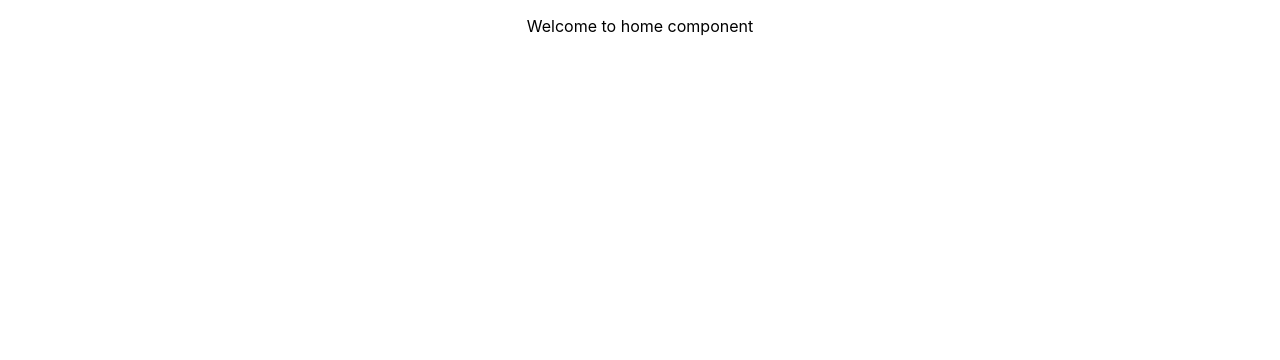
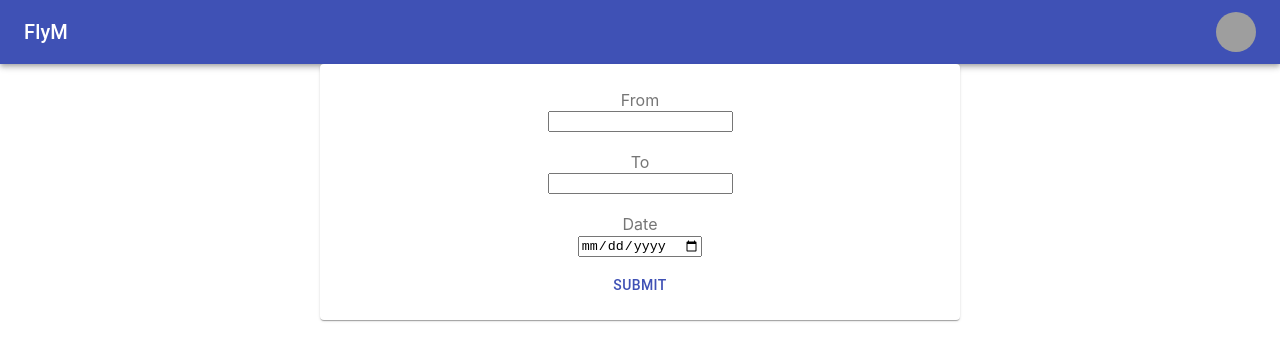
Before and after one commit to officialbidisha/FlyM, a React (Create React App) app: page / in a window 1280 px wide. Shown: the top 360 px of the page. Built offline with nearby package versions, Linux system fonts and the light colour scheme; grey boxes are pictures that could not be loaded.

Commit message:
Added thunk

```diff
--- a/package.json
+++ b/package.json
@@ -4,6 +4,7 @@
   "private": true,
   "dependencies": {
     "@material-ui/core": "^4.12.3",
+    "@material-ui/icons": "^4.11.2",
     "@testing-library/jest-dom": "^5.16.2",
     "@testing-library/react": "^12.1.4",
     "@testing-library/user-event": "^13.5.0",
--- /dev/null
+++ b/src/components/Header.js
@@ -0,0 +1,40 @@
+import Avatar from '@material-ui/core/Avatar';
+import { makeStyles } from '@material-ui/core/styles';
+import AppBar from '@material-ui/core/AppBar';
+import Toolbar from '@material-ui/core/Toolbar';
+import Typography from '@material-ui/core/Typography';
+
+
+const Header = () => {
+      const useStyles = makeStyles((theme) => ({
+            root: {
+
+            },
+
+            title: {
+
+            },
+
+            content: {
+                  justifyContent: 'space-between'
+            }
+      }));
+      const classes = useStyles();
+
+      return (
+
+
+            <div className={classes.root}>
+                  <AppBar position="static">
+                        <Toolbar className={classes.content}>
+
+                              <Typography variant="h6" className={classes.title} position="left">
+                                    FlyM
+                              </Typography>
+                              <Avatar alt="Remy Sharp" src="/static/images/avatar/1.jpg" />
+                        </Toolbar>
+                  </AppBar>
+            </div>
+      )
+}
+export default Header;
--- a/src/components/HomeSearch.js
+++ /dev/null
@@ -1,5 +0,0 @@
-const HomeSearch = () => {
-
-}
-
-export default HomeSearch;
--- /dev/null
+++ b/src/components/Search.js
@@ -0,0 +1,96 @@
+
+import { makeStyles } from '@material-ui/core/styles';
+import Paper from '@material-ui/core/Paper';
+import Grid from '@material-ui/core/Grid';
+import searchclasses from './Search.module.css';
+import Button from '@material-ui/core/Button';
+import { useState } from 'react';
+import {searchFlights}  from '../store/actions/searchFlightActions';
+import { useDispatch } from 'react-redux';
+const Search = () => {
+
+    const [fromLandmark, setFromLandmark] = useState("");
+    const [toDestination, setToDestination] = useState("");
+    const [date, setDate] = useState("");
+
+    const dispatch = useDispatch();
+
+    const useStyles = makeStyles((theme) => ({
+        root: {
+            flexGrow: 1,
+
+        },
+        centralised: {
+            justifyContent: 'center'
+        },
+        paper: {
+            padding: theme.spacing(2),
+            textAlign: 'center',
+            color: theme.palette.text.secondary,
+        },
+        formfield: {
+            padding: '10px 0px',
+        },
+
+    }));
+
+    const classes = useStyles();
+
+    const submitHandler = (event) => {
+        event.preventDefault();
+        dispatch(searchFlights({to: toDestination, from: fromLandmark, date}));
+
+    }
+
+    const destinationChangeHandler = (e) => {
+        setToDestination(e.target.value);
+    }
+
+    const landmarkChangeHandler = e => {
+        setFromLandmark(e.target.value)
+    }
+
+    const dateChangeHandler = e => {
+        setDate(e.target.value);
+    }
+
+
+
+    return (
+        <div className={classes.root}>
+            <Grid container className={classes.centralised}>
+                <Grid item xs={6}>
+                    <Paper className={classes.paper}>
+                        <form className={classes.form} onSubmit={submitHandler}>
+                            <div className={classes['formfield']}>
+                                <label className={searchclasses['labels']}>From</label>
+                                <input type="text" aria-label="ToDestination"
+                                    aria-required="true" value={toDestination}
+                                    onChange={destinationChangeHandler} required></input>
+                            </div>
+                            <div className={classes['formfield']}>
+                                <label className={searchclasses.labels}>To</label>
+                                <input type="text" aria-label="FromLandmark"
+                                    value={fromLandmark}
+                                    onChange={landmarkChangeHandler}
+
+                                    aria-required="true" required></input>
+                            </div>
+                            <div className={classes['formfield']}>
+                                <label className={searchclasses.labels}>Date</label>
+                                <input type="date" aria-label="DateOfTravelling"
+                                    value={date}
+                                    onChange={dateChangeHandler}
+
+                                    aria-required="true" required></input>
+                            </div>
+                            <Button color="primary" type="submit">Submit</Button>
+                        </form>
+                    </Paper>
+                </Grid>
+            </Grid>
+        </div>
+    )
+}
+
+export default Search;
--- /dev/null
+++ b/src/components/Search.module.css
@@ -0,0 +1,3 @@
+.labels{
+    display: block
+}
--- a/src/index.js
+++ b/src/index.js
@@ -3,10 +3,15 @@ import ReactDOM from 'react-dom';
 import './index.css';
 import App from './App';
 import reportWebVitals from './reportWebVitals';
+import { Provider } from 'react-redux';
+import store from './store/index';
+
 
 ReactDOM.render(
   <React.StrictMode>
-    <App />
+    <Provider store={store}>
+      <App />
+    </Provider>
   </React.StrictMode>,
   document.getElementById('root')
 );
--- a/src/pages/Home.js
+++ b/src/pages/Home.js
@@ -1,6 +1,14 @@
+import React from 'react';
+import Header from './../components/Header';
+import Search from '../components/Search';
 const Home = () => {
     return (
-        <p>Welcome to home component</p>
+        <React.Fragment>
+            <Header />
+            <Search/>
+        </React.Fragment>
+
+
     )
 }
 export default Home;
--- /dev/null
+++ b/src/store/action-types/action-types.js
@@ -0,0 +1,3 @@
+export const ActionTypes = {
+     SEARCH_FLIGHTS : "SEARCH_FLIGHTS"
+}
--- /dev/null
+++ b/src/store/actions/searchFlightActions.js
@@ -0,0 +1,19 @@
+import axios from "axios"
+import { ActionTypes } from "../action-types/action-types";
+
+export const searchFlights = (searchParams) => async(dispatch) =>{
+    debugger;
+    console.log('hhhhh', searchParams);
+    const {to, from, date} = searchParams;
+    const response = await axios({
+        method: 'post',
+        url: 'https://fly-m.herokuapp.com/api/v1/flym/search',
+        data: {
+             to,
+             from,
+             date
+        }
+    })
+    console.log(response);
+    dispatch({type: ActionTypes.SEARCH_FLIGHTS, payload: response.data.ResponseData})
+}
--- /dev/null
+++ b/src/store/index.js
@@ -0,0 +1,9 @@
+import reducers from "./reducers/index";
+import {createStore, applyMiddleware, compose} from "redux";
+import thunk from "redux-thunk";
+const initialState = {};
+const composeEnhancers =  window.__REDUX_DEVTOOLS_EXTENSION_COMPOSE__ || compose;
+const store = createStore(reducers, initialState,
+    composeEnhancers(applyMiddleware(thunk)));
+
+export default store;
--- /dev/null
+++ b/src/store/reducers/index.js
@@ -0,0 +1,9 @@
+
+import { combineReducers } from "redux";
+import {searchFlightsReducer} from "./searchFlightReducer"
+
+const reducers = combineReducers({
+    flights: searchFlightsReducer,
+})
+
+export default reducers;
--- /dev/null
+++ b/src/store/reducers/searchFlightReducer.js
@@ -0,0 +1,17 @@
+import { ActionTypes } from "../action-types/action-types";
+const initialState = {
+     flights : []
+}
+
+export const searchFlightsReducer = (state = initialState,action ) => {
+    switch(action.type){
+        case ActionTypes.SEARCH_FLIGHTS:
+            return {
+                ...state,
+                flights: action.payload
+            }
+        default:{
+            return state;
+        }
+    }
+}
```
Also changed, not shown: 1 other file (tests, documents, lock files or other folders).
